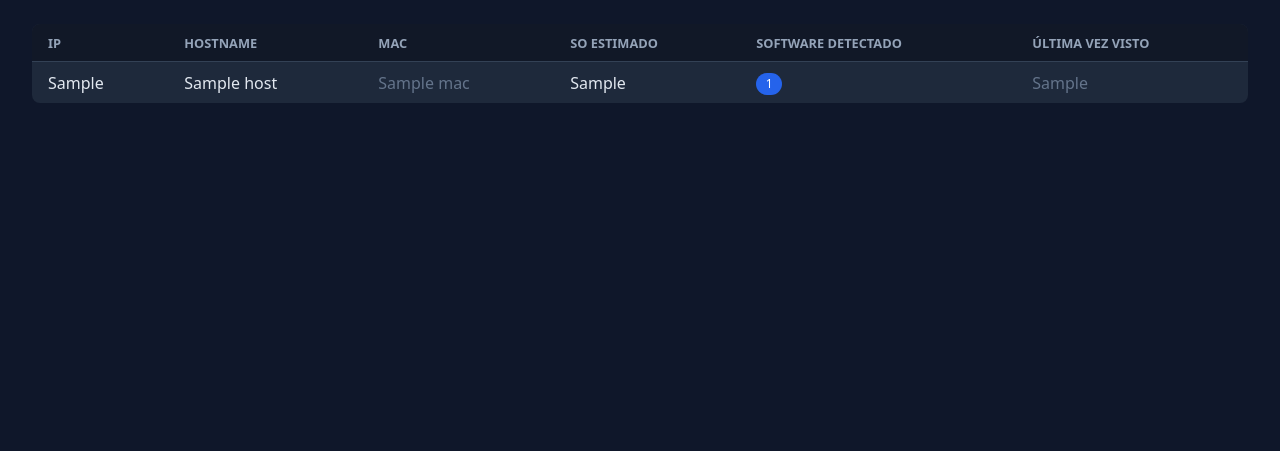
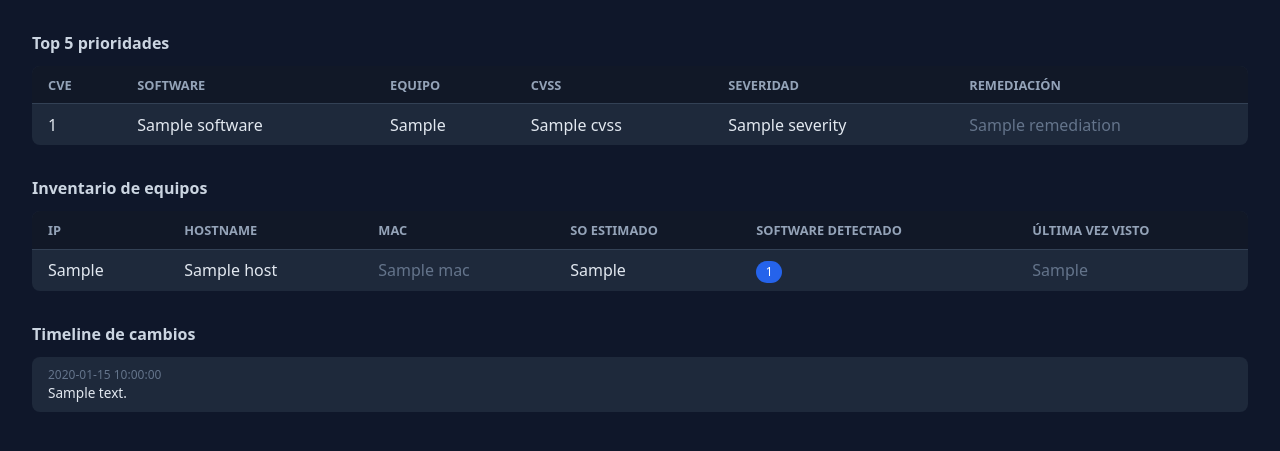
Before and after one commit to MrAlbondigas/SonR, a FastAPI app: template api/app/templates/dashboard.html in a window 1280 px wide. Shown: the part 60-511 px from the top of the page. Run offline with FastAPI, Linux system fonts and the light colour scheme; the template is opened without the code that fills it: most values are stand-ins (such as "Sample title", 1, 10 or a date in 2020).

Commit message:
Fase 2: cruce con NVD, exploits conocidos (CISA KEV), timeline de eventos y top-5 prioridades

```diff
--- a/api/app/main.py
+++ b/api/app/main.py
@@ -1,9 +1,11 @@
 import os
+from datetime import datetime, timedelta, timezone
 
 from fastapi import Depends, FastAPI, Header, HTTPException, Request, Response, status
 from fastapi.responses import HTMLResponse, RedirectResponse
 from fastapi.templating import Jinja2Templates
 from sqlalchemy.orm import Session
+from sqlalchemy.sql import func
 
 from . import auth, models, schemas
 from .database import Base, engine, get_db
@@ -94,7 +96,22 @@ def get_host(
         "hostname": host.hostname,
         "os_guess": host.os_guess,
         "software": [
-            {"id": s.id, "name": s.name, "version": s.version, "port": s.port}
+            {
+                "id": s.id,
+                "name": s.name,
+                "version": s.version,
+                "port": s.port,
+                "vulnerabilities": [
+                    {
+                        "cve_id": v.cve_id,
+                        "cvss": v.cvss,
+                        "severity": v.severity,
+                        "known_exploited": v.known_exploited,
+                        "remediation": v.remediation,
+                    }
+                    for v in s.vulnerabilities
+                ],
+            }
             for s in host.software
         ],
     }
@@ -111,28 +128,157 @@ def ingest_scan(payload: schemas.ScanIngest, db: Session = Depends(get_db)):
 
     for host_in in payload.hosts:
         host = db.query(models.Host).filter(models.Host.ip == host_in.ip).first()
-        if host is None:
+        is_new_host = host is None
+        if is_new_host:
             host = models.Host(ip=host_in.ip)
             db.add(host)
             db.flush()
+            db.add(
+                models.Event(
+                    host_id=host.id,
+                    event_type="new_host",
+                    description=f"Nuevo equipo detectado en la red: {host_in.ip}",
+                )
+            )
         host.mac = host_in.mac or host.mac
         host.hostname = host_in.hostname or host.hostname
         host.os_guess = host_in.os_guess or host.os_guess
+        host.last_seen = func.now()
 
         for sw_in in host_in.software:
-            db.add(
-                models.Software(
-                    host_id=host.id,
-                    scan_id=scan.id,
-                    name=sw_in.name,
-                    version=sw_in.version,
-                    port=sw_in.port,
+            existing = (
+                db.query(models.Software)
+                .filter(
+                    models.Software.host_id == host.id,
+                    models.Software.name == sw_in.name,
+                    models.Software.port == sw_in.port,
                 )
+                .first()
             )
+            if existing is None:
+                db.add(
+                    models.Software(
+                        host_id=host.id,
+                        scan_id=scan.id,
+                        name=sw_in.name,
+                        version=sw_in.version,
+                        port=sw_in.port,
+                    )
+                )
+                if not is_new_host:
+                    db.add(
+                        models.Event(
+                            host_id=host.id,
+                            event_type="new_service",
+                            description=f"Nuevo servicio en {host_in.ip}: {sw_in.name} (puerto {sw_in.port})",
+                        )
+                    )
+            else:
+                if sw_in.version and existing.version != sw_in.version:
+                    db.add(
+                        models.Event(
+                            host_id=host.id,
+                            event_type="version_change",
+                            description=(
+                                f"{sw_in.name} en {host_in.ip} cambio de version: "
+                                f"{existing.version or 'desconocida'} -> {sw_in.version}"
+                            ),
+                        )
+                    )
+                    existing.version = sw_in.version
+                    existing.cve_checked_at = None
+                existing.scan_id = scan.id
+                existing.detected_at = func.now()
 
     scan.status = "completed"
     db.commit()
     return {"scan_id": scan.id, "hosts_ingested": len(payload.hosts)}
+
+
+# --- Vulnerability enrichment (usado por el servicio enricher) ---
+
+
+@app.get("/software/pending", dependencies=[Depends(verify_scanner_key)])
+def software_pending(db: Session = Depends(get_db)):
+    cutoff = datetime.now(timezone.utc) - timedelta(days=7)
+    rows = (
+        db.query(models.Software)
+        .filter(
+            (models.Software.cve_checked_at.is_(None)) | (models.Software.cve_checked_at < cutoff)
+        )
+        .limit(20)
+        .all()
+    )
+    return [{"id": s.id, "name": s.name, "version": s.version} for s in rows]
+
+
+@app.post("/vulnerabilities/ingest", dependencies=[Depends(verify_scanner_key)])
+def ingest_vulnerabilities(payload: schemas.VulnerabilityIngest, db: Session = Depends(get_db)):
+    software = db.query(models.Software).filter(models.Software.id == payload.software_id).first()
+    if not software:
+        raise HTTPException(status_code=404, detail="Software not found")
+
+    existing_cves = {v.cve_id for v in software.vulnerabilities}
+    new_count = 0
+    for vuln_in in payload.vulnerabilities:
+        if vuln_in.cve_id in existing_cves:
+            continue
+        db.add(models.Vulnerability(software_id=software.id, **vuln_in.model_dump()))
+        new_count += 1
+        if vuln_in.known_exploited:
+            db.add(
+                models.Event(
+                    host_id=software.host_id,
+                    event_type="critical_vuln",
+                    description=(
+                        f"Vulnerabilidad con exploit publico conocido en {software.name}: {vuln_in.cve_id}"
+                    ),
+                )
+            )
+    software.cve_checked_at = datetime.now(timezone.utc)
+    db.commit()
+    return {"software_id": software.id, "new_vulnerabilities": new_count}
+
+
+# --- Timeline y priorizacion ---
+
+
+@app.get("/events")
+def list_events(db: Session = Depends(get_db), user: models.User = Depends(auth.get_current_user)):
+    events = db.query(models.Event).order_by(models.Event.occurred_at.desc()).limit(50).all()
+    return [
+        {
+            "id": e.id,
+            "host_id": e.host_id,
+            "event_type": e.event_type,
+            "description": e.description,
+            "occurred_at": e.occurred_at,
+        }
+        for e in events
+    ]
+
+
+@app.get("/priorities")
+def list_priorities(db: Session = Depends(get_db), user: models.User = Depends(auth.get_current_user)):
+    vulns = (
+        db.query(models.Vulnerability)
+        .join(models.Software)
+        .order_by(models.Vulnerability.known_exploited.desc(), models.Vulnerability.cvss.desc().nullslast())
+        .limit(5)
+        .all()
+    )
+    return [
+        {
+            "cve_id": v.cve_id,
+            "cvss": v.cvss,
+            "severity": v.severity,
+            "known_exploited": v.known_exploited,
+            "host_ip": v.software.host.ip,
+            "software": v.software.name,
+            "remediation": v.remediation,
+        }
+        for v in vulns
+    ]
 
 
 # --- Dashboard ---
@@ -149,8 +295,23 @@ def dashboard(request: Request, db: Session = Depends(get_db)):
         return RedirectResponse("/login")
 
     hosts = db.query(models.Host).order_by(models.Host.ip).all()
+    events = db.query(models.Event).order_by(models.Event.occurred_at.desc()).limit(15).all()
+    priorities = (
+        db.query(models.Vulnerability)
+        .join(models.Software)
+        .order_by(models.Vulnerability.known_exploited.desc(), models.Vulnerability.cvss.desc().nullslast())
+        .limit(5)
+        .all()
+    )
     return templates.TemplateResponse(
-        "dashboard.html", {"request": request, "hosts": hosts, "username": payload["sub"]}
+        "dashboard.html",
+        {
+            "request": request,
+            "hosts": hosts,
+            "events": events,
+            "priorities": priorities,
+            "username": payload["sub"],
+        },
     )
 
 
--- a/api/app/templates/dashboard.html
+++ b/api/app/templates/dashboard.html
@@ -14,6 +14,20 @@
   .muted { color: #64748b; }
   .badge { background: #2563eb; color: white; border-radius: 999px; padding: 0.15rem 0.6rem; font-size: 0.75rem; }
   a.logout { color: #94a3b8; text-decoration: none; font-size: 0.85rem; }
+  h2 { font-size: 1rem; margin: 2rem 0 0.75rem; color: #cbd5e1; }
+  .critical { color: #f87171; font-weight: 600; }
+  .high { color: #fb923c; }
+  .medium { color: #facc15; }
+  .low { color: #94a3b8; }
+  .exploit-tag { background: #7f1d1d; color: #fecaca; border-radius: 999px; padding: 0.1rem 0.5rem; font-size: 0.7rem; margin-left: 0.4rem; }
+  ul.timeline { list-style: none; padding: 0; margin: 0; background: #1e293b; border-radius: 8px; }
+  ul.timeline li { padding: 0.6rem 1rem; border-bottom: 1px solid #334155; font-size: 0.85rem; }
+  ul.timeline li:last-child { border-bottom: none; }
+  ul.timeline .ts { color: #64748b; font-size: 0.75rem; display: block; }
+  .event-new_host { border-left: 3px solid #22c55e; }
+  .event-new_service { border-left: 3px solid #3b82f6; }
+  .event-version_change { border-left: 3px solid #eab308; }
+  .event-critical_vuln { border-left: 3px solid #ef4444; }
 </style>
 </head>
 <body>
@@ -25,6 +39,29 @@
     <a class="logout" href="#" onclick="fetch('/auth/logout', {method:'POST'}).then(() => location.href='/login')">Cerrar sesión</a>
   </div>
 </header>
+
+<h2>Top 5 prioridades</h2>
+<table>
+  <thead>
+    <tr><th>CVE</th><th>Software</th><th>Equipo</th><th>CVSS</th><th>Severidad</th><th>Remediación</th></tr>
+  </thead>
+  <tbody>
+    {% for v in priorities %}
+    <tr>
+      <td>{{ v.cve_id }}{% if v.known_exploited %}<span class="exploit-tag">EXPLOIT CONOCIDO</span>{% endif %}</td>
+      <td>{{ v.software.name }}</td>
+      <td>{{ v.software.host.ip }}</td>
+      <td class="{{ v.severity|lower if v.severity else '' }}">{{ v.cvss or "—" }}</td>
+      <td>{{ v.severity or "—" }}</td>
+      <td class="muted">{{ v.remediation or "—" }}</td>
+    </tr>
+    {% else %}
+    <tr><td colspan="6" class="muted">Todavía no hay vulnerabilidades cruzadas con CVEs.</td></tr>
+    {% endfor %}
+  </tbody>
+</table>
+
+<h2>Inventario de equipos</h2>
 <table>
   <thead>
     <tr><th>IP</th><th>Hostname</th><th>MAC</th><th>SO estimado</th><th>Software detectado</th><th>Última vez visto</th></tr>
@@ -44,5 +81,17 @@
     {% endfor %}
   </tbody>
 </table>
+
+<h2>Timeline de cambios</h2>
+<ul class="timeline">
+  {% for e in events %}
+  <li class="event-{{ e.event_type }}">
+    <span class="ts">{{ e.occurred_at }}</span>
+    {{ e.description }}
+  </li>
+  {% else %}
+  <li class="muted">Sin cambios registrados todavía.</li>
+  {% endfor %}
+</ul>
 </body>
 </html>
--- /dev/null
+++ b/enricher/requirements.txt
@@ -0,0 +1 @@
+requests==2.32.3
```
Also changed, not shown: api/app/models.py (+13 -1 lines), api/app/schemas.py (+14 -0 lines), db/init.sql (+13 -1 lines), docker-compose.yml (+11 -0 lines), enricher/enricher.py (added, +118 -0 lines), 1 other file.
